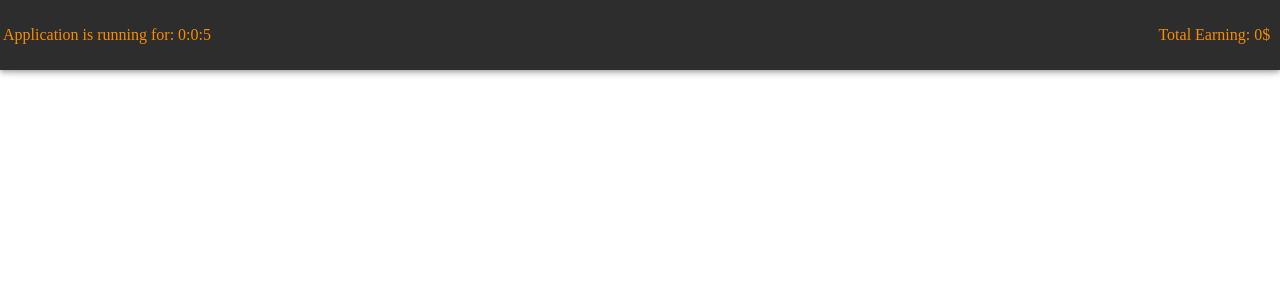
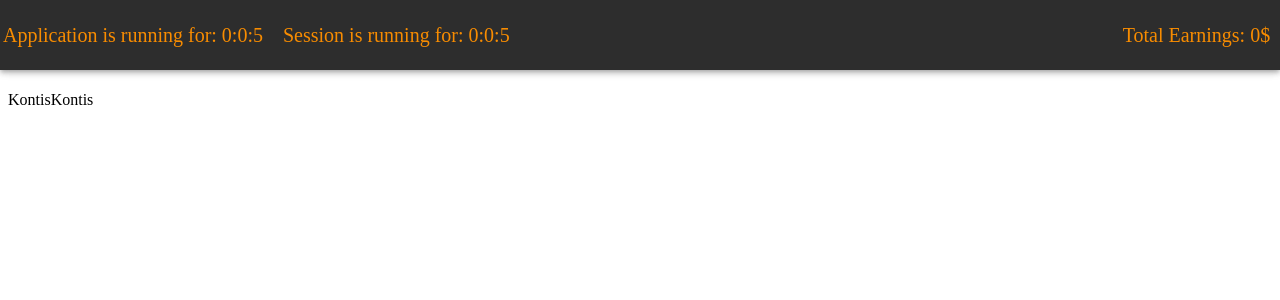
Before and after one commit to meda996/NodeJs, a React (Create React App) app in the folder fastfood/: page /admin in a window 1280 px wide. Shown: the top 300 px of the page. Built offline with nearby package versions, Linux system fonts and the light colour scheme.

Commit message:
FEAT: SESSION TIMER

```diff
--- a/fastfood/src/App.js
+++ b/fastfood/src/App.js
@@ -1,13 +1,24 @@
+import React from 'react';
 import { ThemeProvider } from '@material-ui/core/styles';
 import theme from './ui/Theme';
 import { Switch, Route, Redirect } from "react-router-dom";
 import Home from './components/navigation/NavBar';
 import Login from './components/auth/Login';
 import AdminContainer from './components/admin/AdminContainer';
+import { connect } from 'react-redux';
+import * as actionTypes from './store/action';
+import { useEffect } from 'react';
+
+function App(props) {
 
 
+  useEffect(() => {
+    if(props.isSet === 0){
+    props.onServerStart();
+    }
 
-function App() {
+  })
+
   return (
     <ThemeProvider theme={theme} >
       <Switch>
@@ -19,4 +30,16 @@ function App() {
   );
 }
 
-export default App;
+const mapStateToProps = state => {
+  return {
+    isSet: state.sessionStartTime
+  }
+}
+
+const mapDispatchToProps = dispatch =>{
+  return {
+    onServerStart: () => dispatch({ type: actionTypes.GET_SESSION_START}),
+  }
+}
+
+export default connect(mapStateToProps,mapDispatchToProps)(App);
--- a/fastfood/src/components/admin/AdminContainer.js
+++ b/fastfood/src/components/admin/AdminContainer.js
@@ -1,8 +1,9 @@
 import React from 'react';
-import Timer from './Timer';
+import AppTimer from './Timer';
 import { makeStyles } from '@material-ui/core/styles';
 import AppBar from '@material-ui/core/AppBar';
 import Toolbar from '@material-ui/core/Toolbar';
+import SessionTimer from './SessionTimer';
 
 const orange = "#F88C00";
 const gray = "#2d2d2d";
@@ -13,7 +14,11 @@ const useStyles = makeStyles((theme) => ({
         displat:"inline-flex",
         width:"99%",
         color: theme.palette.primary.main,
+        fontSize: "20px"
     },
+    body:{
+        marginTop: theme.mixins.toolbar.minHeight+35
+    }
 
 
 }));
@@ -25,12 +30,17 @@ export default function AdminContainer(){
         <div className={classes.root}>
             <AppBar className={classes.appbar} color="secondary">
                 <Toolbar className={classes.toolbar}>
-                <Timer />
-                <p style={{marginLeft:"auto",}}> Total Earning: 0$</p>
+                <AppTimer  />
+                <div style={{marginLeft:"20px"}}>
+                <SessionTimer  />
+                </div>
+                <p style={{marginLeft:"auto"}}> Total Earnings: 0$</p>
                 </Toolbar>
             </AppBar >
+            <div className={classes.body}>
+            KontisKontis
+            </div>
 
-            Kontis
         </div>
     )
 }
--- /dev/null
+++ b/fastfood/src/components/admin/SessionTimer.js
@@ -0,0 +1,30 @@
+import React, { useEffect } from 'react';
+import { connect } from 'react-redux';
+
+function SessionTimer(props) {
+    const [time,setTime] = React.useState(Date.now() - props.sessionTime);
+
+
+    useEffect(() => {
+        const interval = setInterval(() => {
+            const hr = Math.floor((Date.now() - props.sessionTime)/3600000);
+            const min = Math.floor((Date.now() - props.sessionTime)/60000-(hr*60));
+            const sec = Math.floor((Date.now() - props.sessionTime)/1000-(min*60)-(hr*3600));
+            const timeString = "Session is running for: " + hr +":"+min+":"+sec;
+            setTime(timeString);
+          }, 1000);
+    })
+    return(
+        <div>
+            {time}
+        </div>
+    )
+}
+
+const mapStateToProps = state => {
+    return {
+        sessionTime: state.sessionStartTime
+    }
+}
+
+export default connect(mapStateToProps)(SessionTimer);
--- a/fastfood/src/store/action.js
+++ b/fastfood/src/store/action.js
@@ -0,0 +1 @@
+export const GET_SESSION_START = "GET_SESSION_START";
--- a/fastfood/src/store/reducer.js
+++ b/fastfood/src/store/reducer.js
@@ -10,12 +10,16 @@ const persistConfig = {
 
 const initialState = {
     startTime: Date.now(),
+    sessionStartTime: 0,
 }
 
 const reducer = (state = initialState, action) => {
     switch (action.type) {
-        case actionTypes.LOG_IN:
-
+        case actionTypes.GET_SESSION_START:
+            return{
+                ...state,
+                sessionStartTime: Date.now(),
+            }
         default: return state
     }
 
```
Also changed, not shown: fastfood/src/components/admin/HistoryTable.js (+86 -0 lines).
